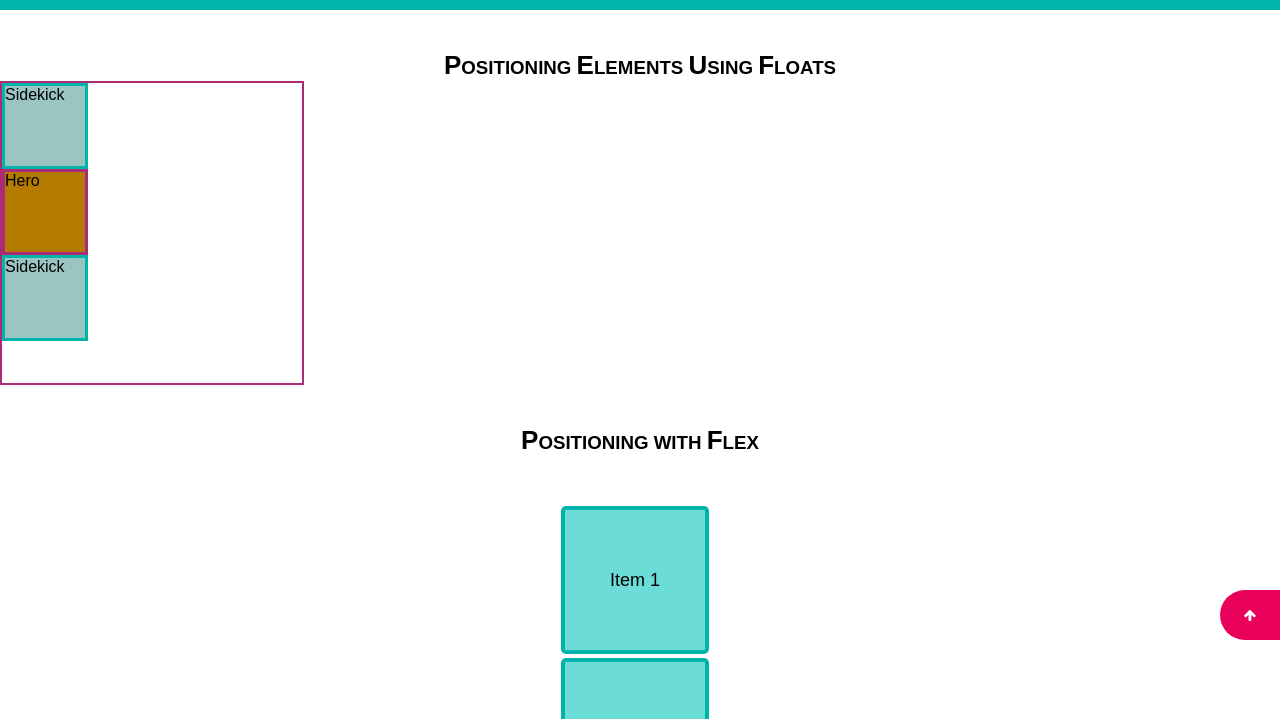
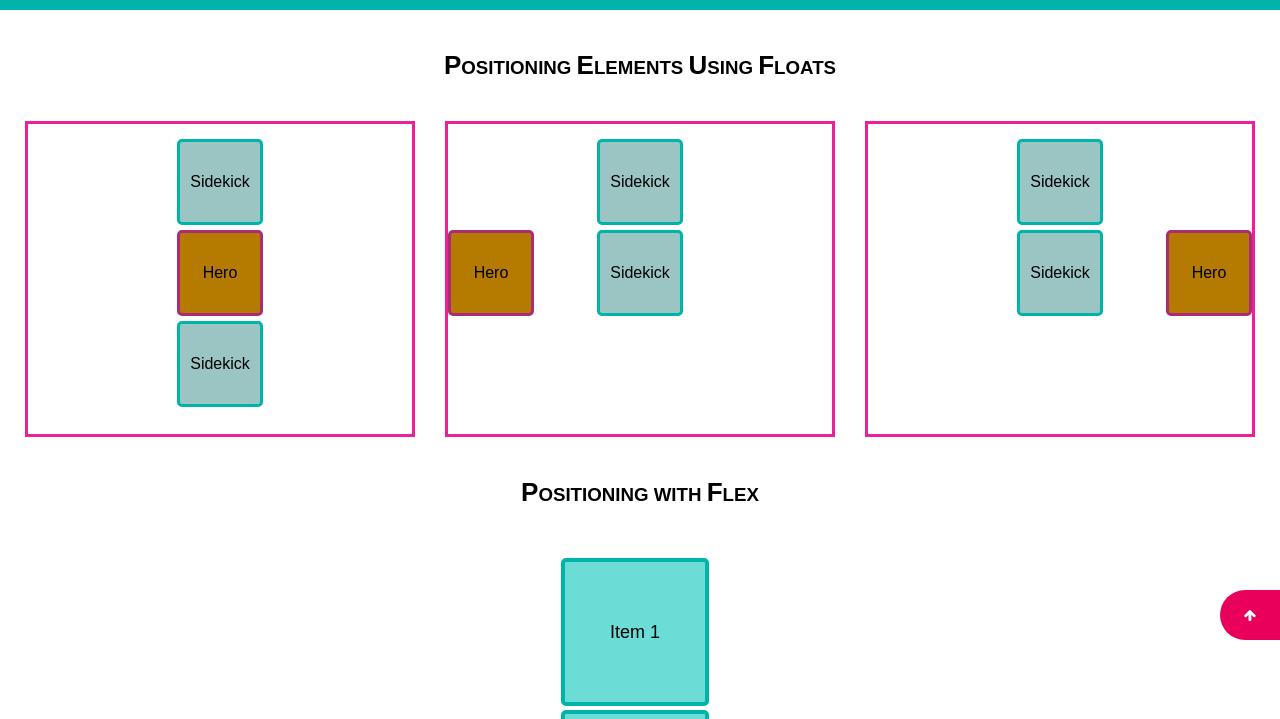
Before and after one commit to kishore-web/HTMLCSS_ASSIGN, a plain HTML site: page index.html in a window 1280 px wide. Shown: the part 70-789 px from the top of the page. Drawn offline with Linux system fonts and the light colour scheme.

Commit message:
full commit

```diff
--- a/index.html
+++ b/index.html
@@ -26,17 +26,28 @@
         <button class="signup-button">SignUp</button>
       </div>
     </header>
-    <h3 style="text-align: center; margin-top: 40px">
+    <h3 style="text-align: center; margin: 40px 0">
       <span class="first-letter">P</span>OSITIONING
       <span class="first-letter">E</span>LEMENTS
       <span class="first-letter">U</span>SING
       <span class="first-letter">F</span>LOATS
     </h3>
-
-    <div class="left-float">
-      <div class="side-kick"><p>Sidekick</p></div>
-      <div class="hero"><p>Hero</p></div>
-      <div class="side-kick"><p>Sidekick</p></div>
+    <div class="float-container">
+      <div class="left-float">
+        <div class="side-kick"><p class="para">Sidekick</p></div>
+        <div class="hero"><p class="para">Hero</p></div>
+        <div class="side-kick"><p class="para">Sidekick</p></div>
+      </div>
+      <div class="middle-float">
+        <div class="side-kick"><p class="para">Sidekick</p></div>
+        <div class="hero"><p class="para">Hero</p></div>
+        <div class="side-kick"><p class="para">Sidekick</p></div>
+      </div>
+      <div class="right-float">
+        <div class="side-kick"><p class="para">Sidekick</p></div>
+        <div class="hero"><p class="para">Hero</p></div>
+        <div class="side-kick"><p class="para">Sidekick</p></div>
+      </div>
     </div>
 
     <!-- <h3 style="text-align: center; margin-top: 40px">
--- a/style.css
+++ b/style.css
@@ -50,36 +50,56 @@ header ul li {
 .signup-button {
   margin-right: 50px;
 }
-/* .position-float {
-  width: 300px;
-  margin-top: 40px;
-  overflow: hidden;
-  margin-left: 50px;
-  margin-right: 50px;
-  float: left;
+
+.float-container {
+  display: flex;
+  justify-content: space-evenly;
+  align-items: center;
+  gap: 5px;
+}
+.left-float,
+.middle-float,
+.right-float {
+  width: 30%;
+  height: 300px;
+  border: 3px solid #ec2197;
+  padding-top: 10px;
+}
+
+/* .float-container p {
+  text-align: center;
+  margin-top: 32px;
 } */
-.left-float {
-  width: 300px;
-  height: 300px;
-  border: 2px solid #ab2b76;
-}
-.left-float:after {
-  content: "";
-  display: block;
+.para {
+  position: absolute;
+  left: 50%;
+  top: 50%;
+  transform: translate(-50%, -50%);
 }
 .side-kick {
   height: 80px;
   width: 80px;
   border: 3px solid #00b4aa;
   background-color: #9ac5c3;
+  margin: 5px auto;
+  border-radius: 5px;
+  position: relative;
 }
 .hero {
   height: 80px;
   width: 80px;
   border: 3px solid #ab2b76;
   background-color: #b47b00;
+  margin: 0px auto;
+  border-radius: 5px;
+  position: relative;
 }
-
+.middle-float .hero {
+  float: left;
+}
+.right-float .hero {
+  float: right;
+}
 .first-letter {
   font-size: 26px;
 }
```
